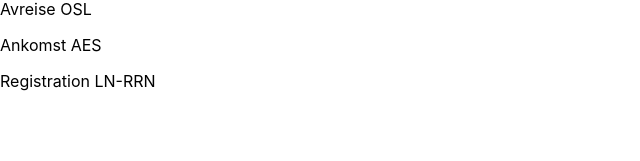
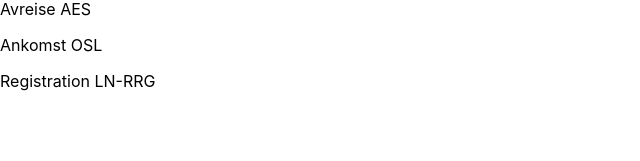
Before and after one commit to Robert-Larsen/flightreg, a React (Create React App) app: page / in a window 1280 px wide. Shown: the part 119-280 px from the top of the page, without its empty margins (0-640 px from the left). Built offline with nearby package versions, Linux system fonts and the light colour scheme.

Commit message:
Tester deploy

```diff
--- a/src/App.tsx
+++ b/src/App.tsx
@@ -5,11 +5,11 @@ import './App.css';
 const initialFlights: IFlight[] =
     [
         {
-            flightnumber: 'SK1326',
-            origin: 'OSL',
-            dest: 'AES',
+            flightnumber: 'SK1327',
+            origin: 'AES',
+            dest: 'OSL',
             date: new Date('2022-02-10'),
-            registration: 'LN-RRN'
+            registration: 'LN-RRG'
         }
     ]
 
```
